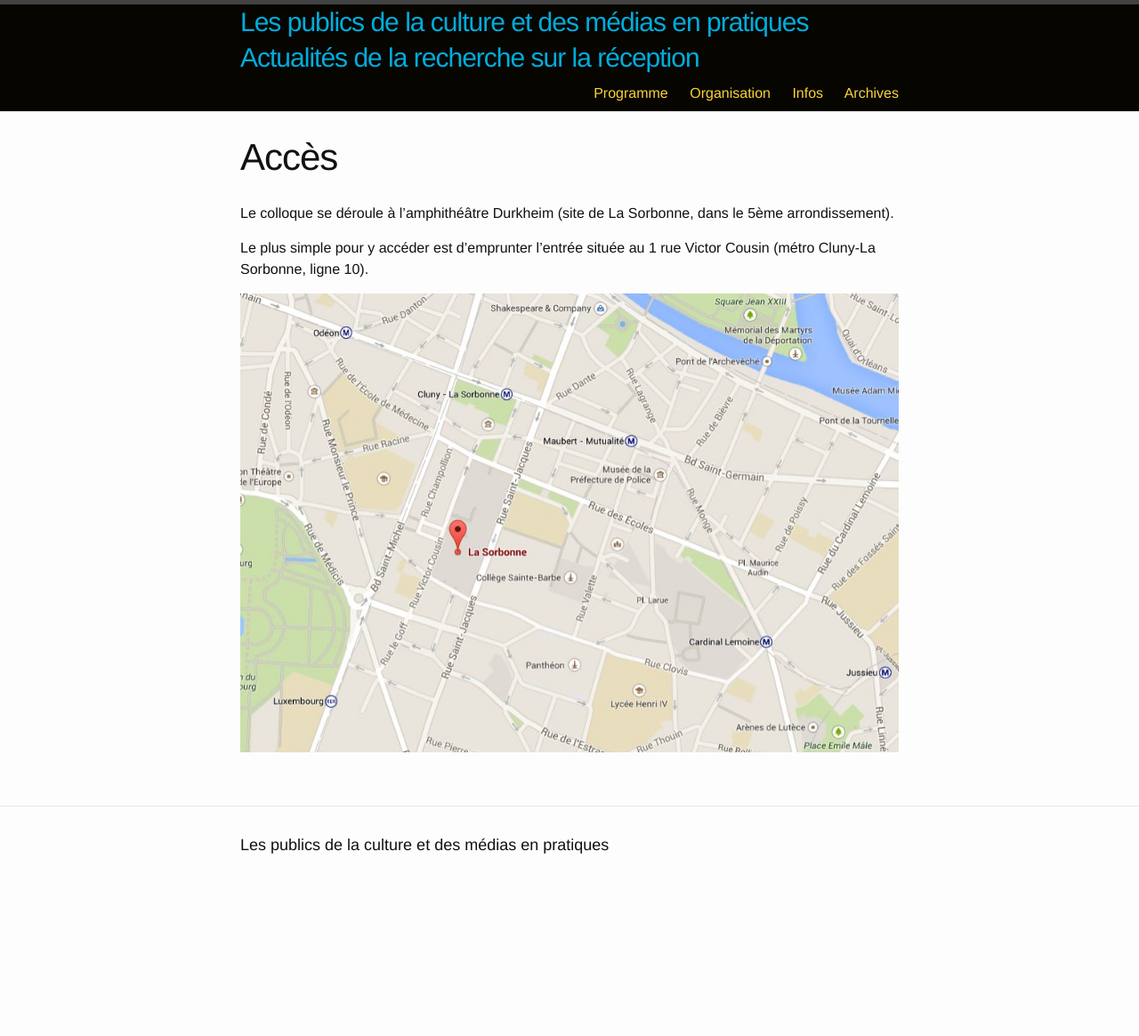
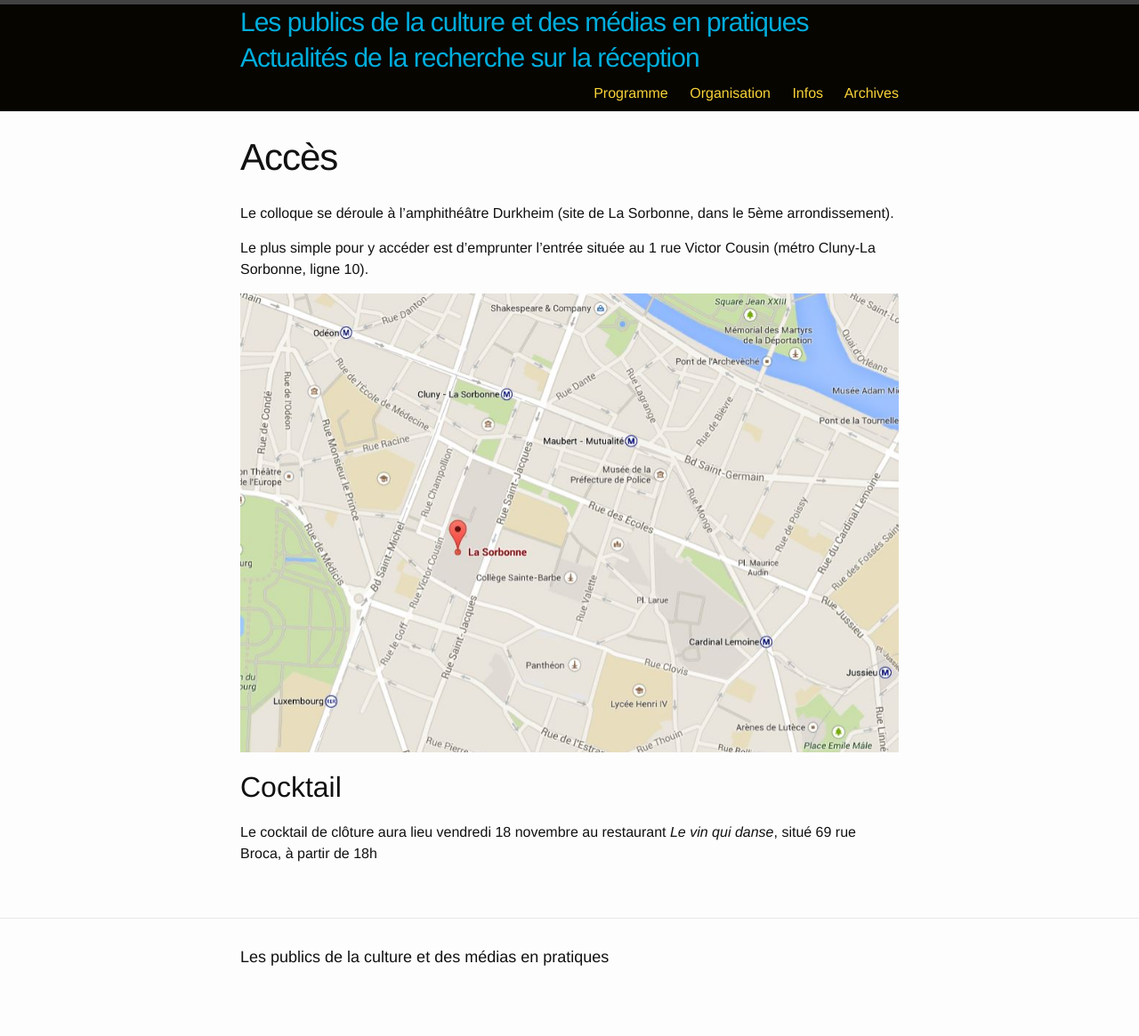
Before and after one commit to rt14-afs/rt14-afs.github.io, a Jekyll site: the page built from infos.md, in a window 1280 px wide. Shown: the whole page at 89% size. Built offline with Jekyll 4.4.1, drawn with Linux system fonts in a browser that asks for light colours; before the commit the page ends 1039 px from its top, so only the background shows below that.

Commit message:
added cocktail infos

```diff
--- a/infos.md
+++ b/infos.md
@@ -9,3 +9,7 @@ Le colloque se déroule à l’amphithéâtre Durkheim (site de La Sorbonne, dan
 Le plus simple pour y accéder est d’emprunter l’entrée située au 1 rue Victor Cousin (métro Cluny-La Sorbonne, ligne 10).
 
 ![](/images/Plan.jpg)
+
+## Cocktail
+
+Le cocktail de clôture aura lieu vendredi 18 novembre au restaurant *Le vin qui danse*, situé 69 rue Broca, à partir de 18h
```
